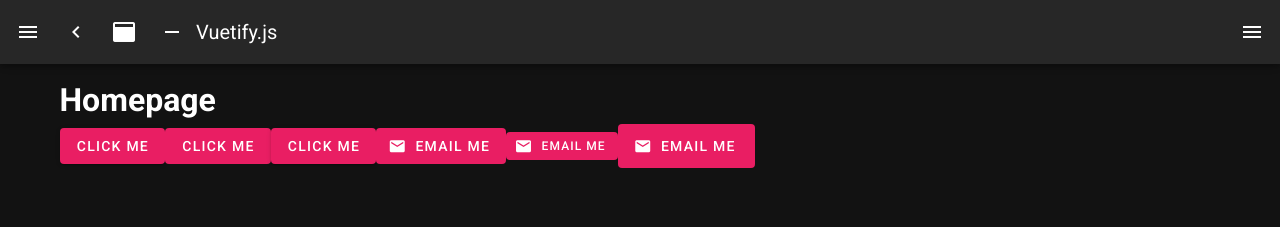
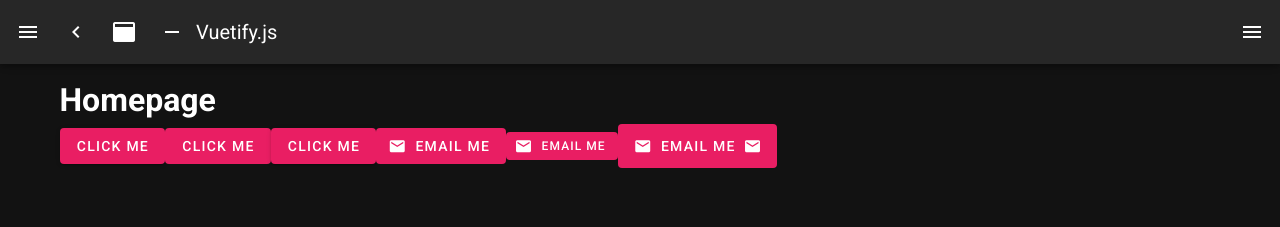
Before and after one commit to braden-w/learn-vuetify-project-management-website, a Nuxt app: page / in a window 1280 px wide. Shown: the top 227 px of the page. Built offline with nearby package versions, Linux system fonts and the light colour scheme.

Commit message:
Moved v-icon to right

```diff
--- a/pages/index.vue
+++ b/pages/index.vue
@@ -15,6 +15,7 @@
     <v-btn large depressed class="pink white--text">
       <v-icon left>mdi-email</v-icon>
       <span>Email me</span>
+      <v-icon right>mdi-email</v-icon>
     </v-btn>
   </div>
 </template>
```
